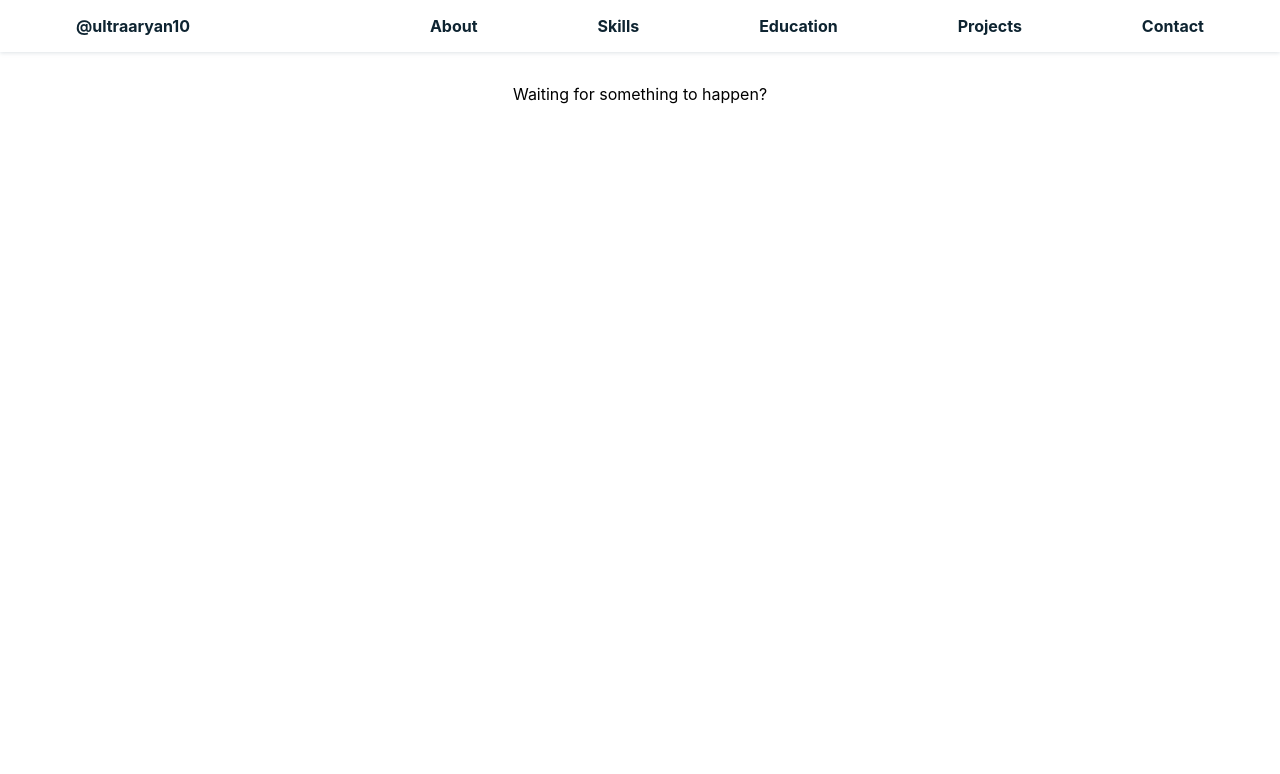
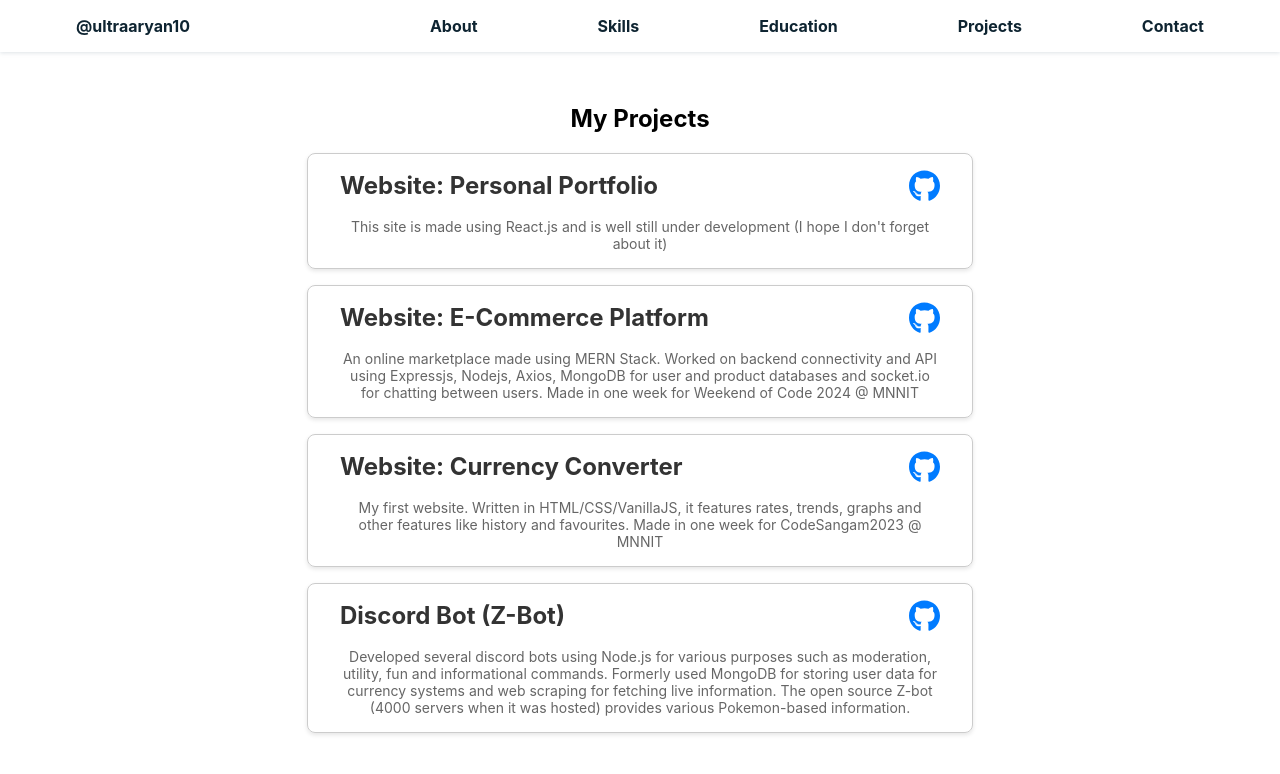
Before and after one commit to Aryan10/Aryan10.github.io, a React (Create React App) app: page /projects in a window 1280 px wide. Shown: the top 774 px of the page. Built offline with nearby package versions, Linux system fonts and the light colour scheme.

Commit message:
Added projects page and fixed routing

```diff
--- a/src/components/Home.css
+++ b/src/components/Home.css
@@ -1,3 +1,7 @@
+/* ::-webkit-scrollbar {
+  width: 0px;
+} */
+
 @media (min-width: 796px) {
   .home {
     padding: 2rem;
@@ -26,6 +30,10 @@
 
   .right-column {
     flex: 1 1 30%;
+  }
+
+  .mobile-only {
+    display: none;
   }
 }
 
--- a/src/components/Home.js
+++ b/src/components/Home.js
@@ -1,4 +1,5 @@
 import React from 'react';
+import { Link } from 'react-router-dom';
 import { Tooltip } from 'react-tooltip';
 import './Home.css';
 import { FontAwesomeIcon } from '@fortawesome/react-fontawesome';
@@ -36,8 +37,12 @@
               <li>React</li>
               <li>MongoDB</li>
               <li>Github</li>
-              <a href="/skills">View all</a>
+              <Link to="/skills">View all</Link>
             </ul>
+          </section>
+          <section className="home-section mobile-only">
+            <h2 className="default-cursor">Projects</h2>
+            <Link to="/projects">View all</Link>
           </section>
           <section className="home-section">
             <h2 className="default-cursor">Links</h2>
--- /dev/null
+++ b/src/components/ProjectCard.css
@@ -0,0 +1,46 @@
+.project-card {
+    border: 1px solid #ccc;
+    border-radius: 8px;
+    padding: 1rem;
+    margin: 1rem 0;
+    box-shadow: 0 2px 4px rgba(0, 0, 0, 0.1);
+    transition: transform 0.2s, box-shadow 0.2s;
+    max-width: 600px;
+    margin-left: auto;
+    margin-right: auto;
+  }
+
+  .project-card:hover {
+    transform: translateY(-5px);
+    box-shadow: 0 4px 8px rgba(0, 0, 0, 0.2);
+  }
+
+  .project-header {
+    display: flex;
+    justify-content: space-between;
+    align-items: center;
+  }
+
+  .project-title {
+    margin: 0;
+    font-size: 1.5rem;
+    color: #333;
+  }
+
+  .project-link {
+    text-decoration: none;
+    color: #007bff;
+  }
+
+  .project-description {
+    margin: 1rem 0 0;
+    font-size: 14px;
+    color: #666;
+  }
+
+  @media (min-width: 768px) {
+    .project-card {
+      margin: 1rem auto;
+      padding: 1rem 2rem;
+    }
+  }
--- /dev/null
+++ b/src/components/ProjectCard.js
@@ -0,0 +1,27 @@
+import React from 'react';
+import PropTypes from 'prop-types';
+import { FontAwesomeIcon } from '@fortawesome/react-fontawesome';
+import { faGithub } from '@fortawesome/free-brands-svg-icons';
+import './ProjectCard.css';
+
+const ProjectCard = ({ title, repoURL, description }) => {
+  return (
+    <div className="project-card">
+      <div className="project-header">
+        <h3 className="project-title">{title}</h3>
+        <a href={repoURL} target="_blank" rel="noopener noreferrer" className="project-link">
+          <FontAwesomeIcon icon={faGithub} size="2x" />
+        </a>
+      </div>
+      <p className="project-description">{description}</p>
+    </div>
+  );
+};
+
+ProjectCard.propTypes = {
+  title: PropTypes.string.isRequired,
+  repoURL: PropTypes.string.isRequired,
+  description: PropTypes.string.isRequired,
+};
+
+export default ProjectCard;
--- a/src/components/Projects.css
+++ b/src/components/Projects.css
@@ -5,6 +5,7 @@
   .projects ul {
     list-style-type: none;
     padding: 0;
+    overflow-y: auto
   }
 
   .projects ul li {
--- a/src/components/Projects.js
+++ b/src/components/Projects.js
@@ -1,21 +1,45 @@
 import React from 'react';
+import ProjectCard from './ProjectCard';
 import './Projects.css';
 
+const github = "https://github.com/";
 const Projects = () => {
+  const projectList = [
+    {
+      title: "Website: Personal Portfolio",
+      repoURL: github + "Aryan10/Aryan10.github.io",
+      description: "This site is made using React.js and is well still under development (I hope I don't forget about it)"
+    },
+    {
+      title: "Website: E-Commerce Platform",
+      repoURL: github + "Nishant040305/Vend-Ventures",
+      description: "An online marketplace made using MERN Stack. Worked on backend connectivity and API using Expressjs, Nodejs, Axios, MongoDB for user and product databases and socket.io for chatting between users. Made in one week for Weekend of Code 2024 @ MNNIT"
+    },
+    {
+      title: 'Website: Currency Converter',
+      repoURL: github + "Aryan10/SimpleCurrencyConverter",
+      description: "My first website. Written in HTML/CSS/VanillaJS, it features rates, trends, graphs and other features like history and favourites. Made in one week for CodeSangam2023 @ MNNIT",
+    },
+    {
+      title: 'Discord Bot (Z-Bot)',
+      repoURL: github + "Aryan10/Z-Bot",
+      description: 'Developed several discord bots using Node.js for various purposes such as moderation, utility, fun and informational commands. Formerly used MongoDB for storing user data for currency systems and web scraping for fetching live information. The open source Z-bot (4000 servers when it was hosted) provides various Pokemon-based information.',
+    },
+  ];
+
   return (
     <div className="projects">
-      Waiting for something to happen?
-      {/* <h2>Projects</h2>
-      <ul>
-        <li>
-          <h3>Project 1</h3>
-          <p></p>
-        </li>
-        <li>
-          <h3>Project 2</h3>
-          <p></p>
-        </li>
-      </ul> */}
+      <h2>My Projects</h2>
+      <div className="projects-list">
+        {projectList.map((project, index) => (
+          <ProjectCard
+            key={index}
+            title={project.title}
+            repoURL={project.repoURL}
+            description={project.description}
+          />
+        ))}
+      </div>
     </div>
   );
 };
--- a/src/index.css
+++ b/src/index.css
@@ -11,3 +11,7 @@
   font-family: source-code-pro, Menlo, Monaco, Consolas, 'Courier New',
     monospace;
 }
+
+::-webkit-scrollbar {
+  width: 0px;
+}
```
